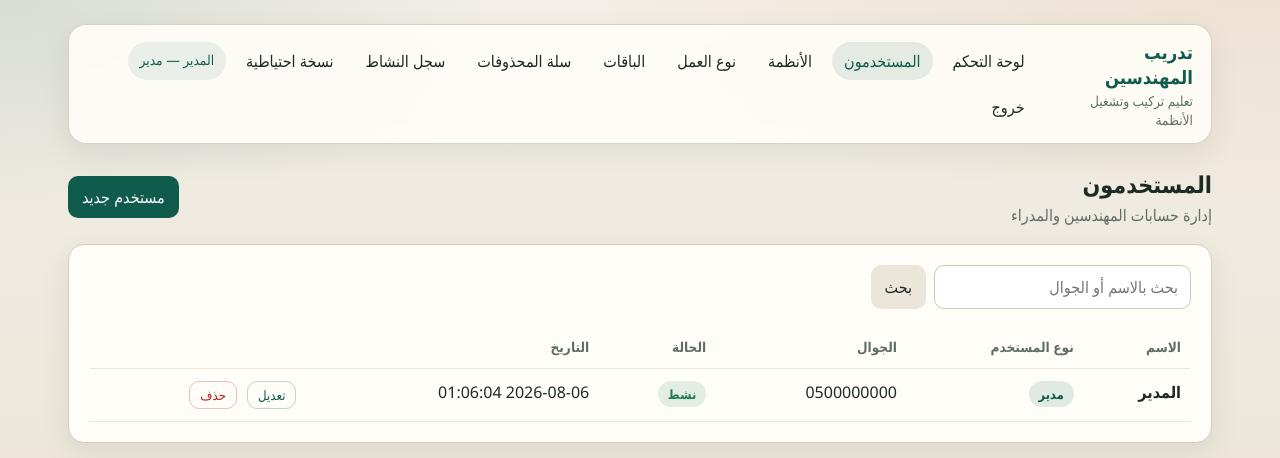
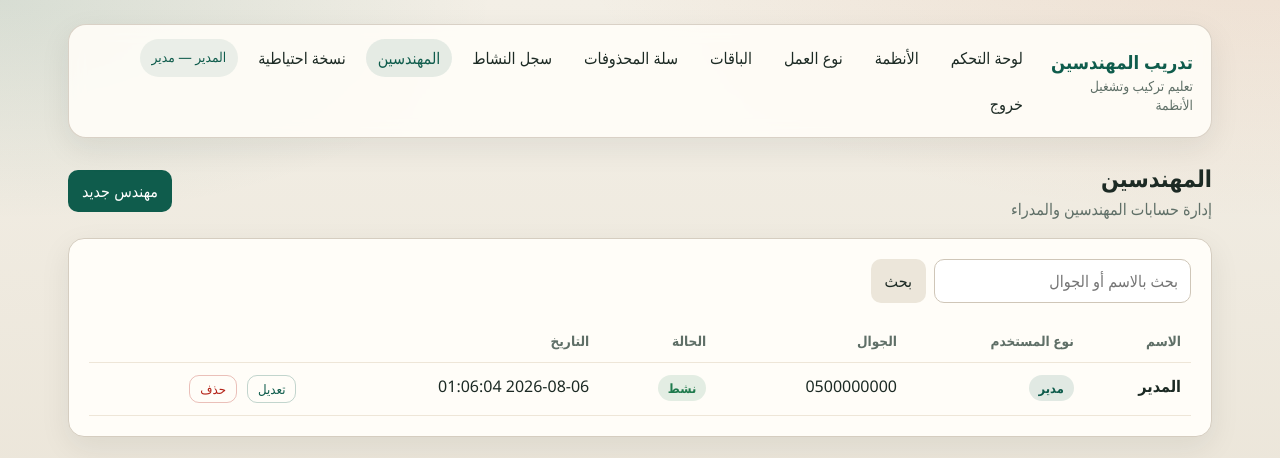
Before and after one commit to asmeal4/EngineerTraining, a FastAPI app: page /users in a window 1280 px wide. Shown: the top 458 px of the page. Run offline with FastAPI, Linux system fonts and the light colour scheme; the visitor is signed in with stand-in values (Sample User, id 1); data comes from the database, SQL or seed files in the repository.

Commit message:
Rename users nav to المهندسين and place it before backup.
Keep /users routes and DB unchanged; update visible page titles only.

Co-authored-by: Cursor <cursoragent@cursor.com>

```diff
--- a/templates/base.html
+++ b/templates/base.html
@@ -17,12 +17,12 @@
     </div>
     <nav class="nav">
       <a href="/" class="{% if request.url.path == '/' %}active{% endif %}">لوحة التحكم</a>
-      <a href="/users" class="{% if request.url.path.startswith('/users') %}active{% endif %}">المستخدمون</a>
       <a href="/systems" class="{% if request.url.path.startswith('/systems') %}active{% endif %}">الأنظمة</a>
       <a href="/work-types" class="{% if request.url.path.startswith('/work-types') %}active{% endif %}">نوع العمل</a>
       <a href="/packages" class="{% if request.url.path.startswith('/packages') %}active{% endif %}">الباقات</a>
       <a href="/trash" class="{% if request.url.path.startswith('/trash') %}active{% endif %}">سلة المحذوفات</a>
       <a href="/activity" class="{% if request.url.path.startswith('/activity') %}active{% endif %}">سجل النشاط</a>
+      <a href="/users" class="{% if request.url.path.startswith('/users') %}active{% endif %}">المهندسين</a>
       <a href="/backup" class="{% if request.url.path.startswith('/backup') %}active{% endif %}">نسخة احتياطية</a>
       {% if current_user %}
       <span class="user-badge">{{ current_user.name }} — {{ current_user.role_label }}</span>
--- a/templates/dashboard.html
+++ b/templates/dashboard.html
@@ -16,7 +16,7 @@
 
 <div class="stats">
   <a class="stat brand" href="/users" style="text-decoration:none;color:inherit">
-    <div class="label">المستخدمون</div>
+    <div class="label">المهندسين</div>
     <div class="value">{{ stats.user_count }}</div>
   </a>
   <a class="stat" href="/systems" style="text-decoration:none;color:inherit">
--- a/templates/user_form.html
+++ b/templates/user_form.html
@@ -1,10 +1,10 @@
 {% extends "base.html" %}
 {% from "partials/audit_meta.html" import audit_meta %}
-{% block title %}{% if mode == 'new' %}مستخدم جديد{% else %}تعديل مستخدم{% endif %}{% endblock %}
+{% block title %}{% if mode == 'new' %}مهندس جديد{% else %}تعديل مهندس{% endif %}{% endblock %}
 {% block content %}
 <section class="page-head">
   <div>
-    <h1>{% if mode == 'new' %}مستخدم جديد{% else %}تعديل مستخدم{% endif %}</h1>
+    <h1>{% if mode == 'new' %}مهندس جديد{% else %}تعديل مهندس{% endif %}</h1>
   </div>
   <a class="btn ghost" href="/users">رجوع</a>
 </section>
--- a/templates/users.html
+++ b/templates/users.html
@@ -1,13 +1,13 @@
 {% extends "base.html" %}
-{% block title %}المستخدمون{% endblock %}
+{% block title %}المهندسين{% endblock %}
 {% block content %}
 <section class="page-head">
   <div>
-    <h1>المستخدمون</h1>
+    <h1>المهندسين</h1>
     <p>إدارة حسابات المهندسين والمدراء</p>
   </div>
   {% if is_admin %}
-  <a class="btn" href="/users/new">مستخدم جديد</a>
+  <a class="btn" href="/users/new">مهندس جديد</a>
   {% endif %}
 </section>
 
```
